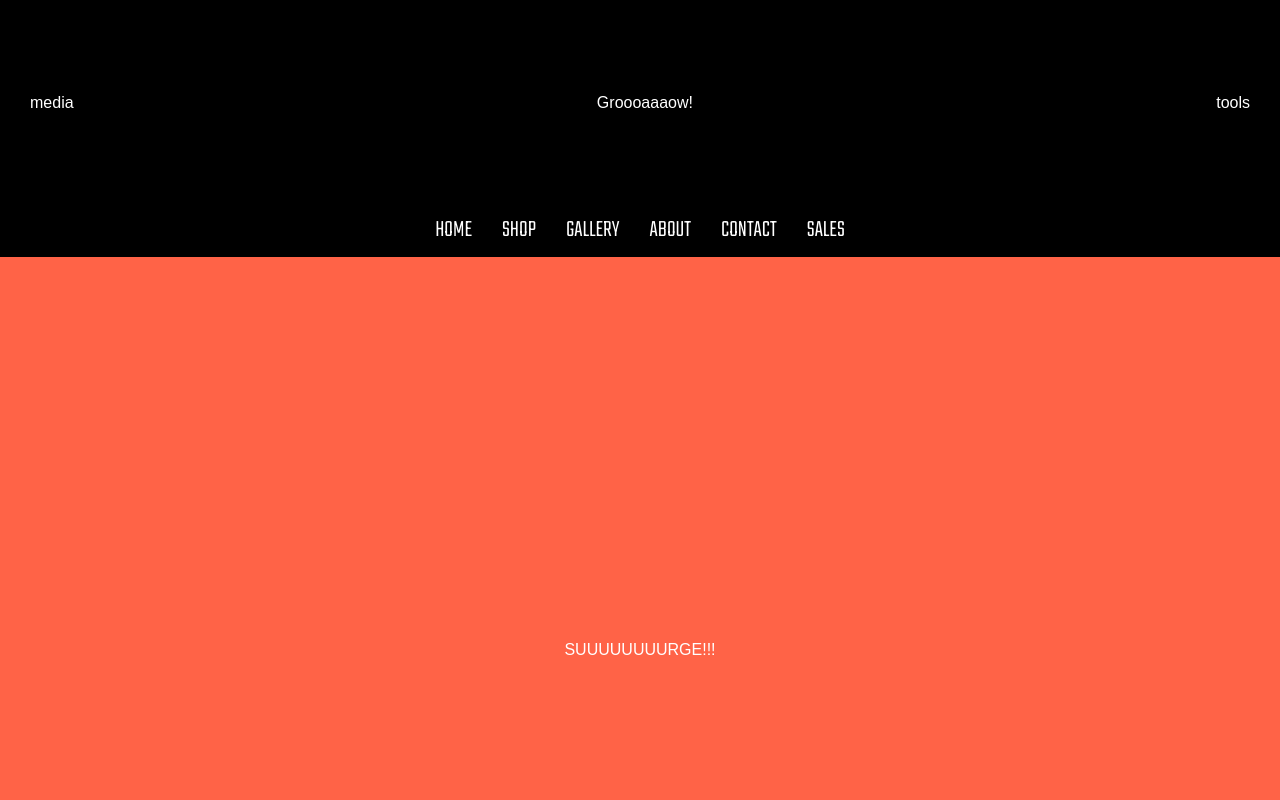
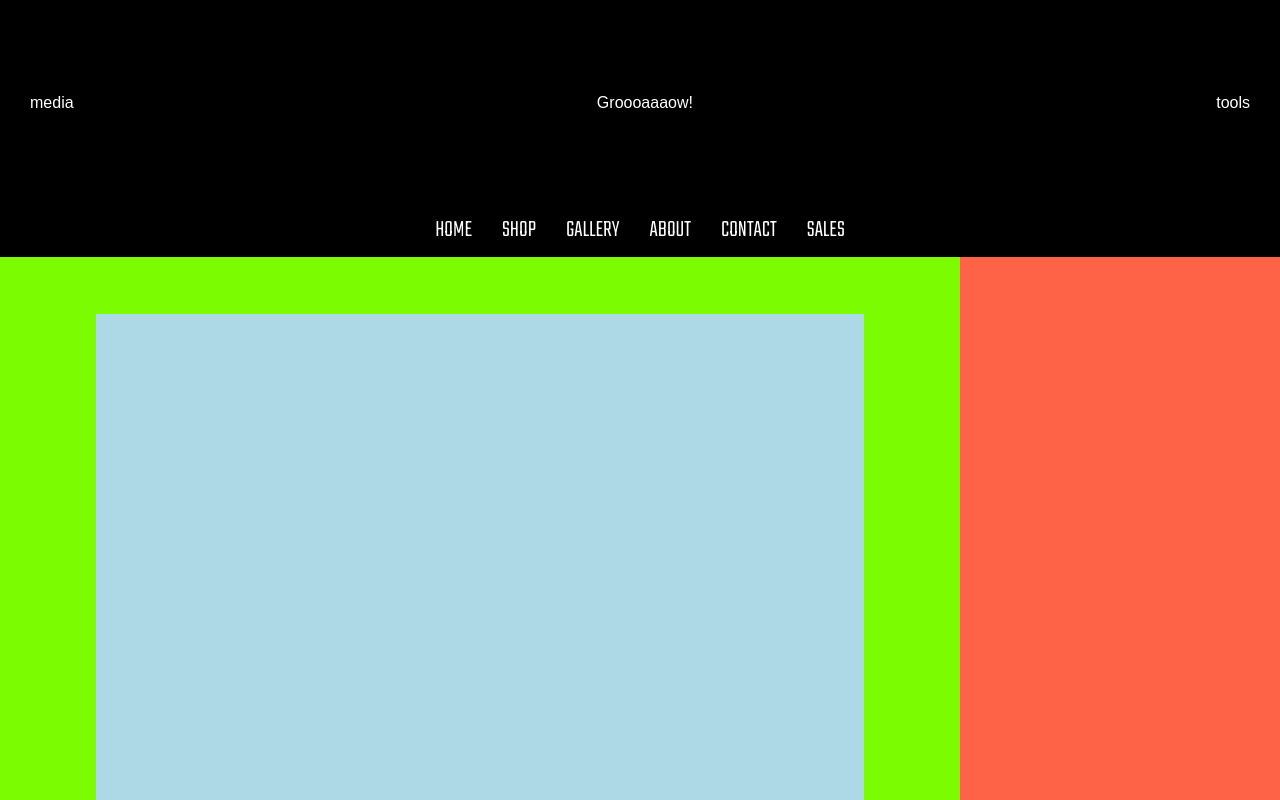
Before and after one commit to BrianPineau/my-business-site, a React (Create React App) app: page /gallery-image-info in a window 1280 px wide. Shown: the top 800 px of the page. Built offline with nearby package versions, Linux system fonts and the light colour scheme.

Commit message:
margins added to image info section

```diff
--- a/src/Components/component-css/gal-image-info.css
+++ b/src/Components/component-css/gal-image-info.css
@@ -3,8 +3,19 @@
   height: 100vh;
   margin-top: 250px;
   background-color: tomato;
+}
+
+.image-container {
   display: flex;
   justify-content: center;
   align-items: center;
-  z-index: 10;
+  width: 75%;
+  height: 80%;
+  background-color: lawngreen;
 }
+
+.big-image {
+  width: 80%;
+  height: 80%;
+  background-color: lightblue;
+}
--- a/src/Components/gal-image-info.js
+++ b/src/Components/gal-image-info.js
@@ -7,8 +7,17 @@ const GalleryImageInfo = () => {
 
   return (
     <div>
-      <div className="image-info-container">SUUUUUUUURGE!!!</div>
-      <div className="image-section"></div>
+      <div className="image-info-container">
+
+        <div className="image-container">
+          <div className="big-image"></div>
+        </div>
+
+        <div className="side-bar-container">
+          <div className="similar-images"></div>
+        </div>
+
+      </div>
     </div>
   )
 }
```
